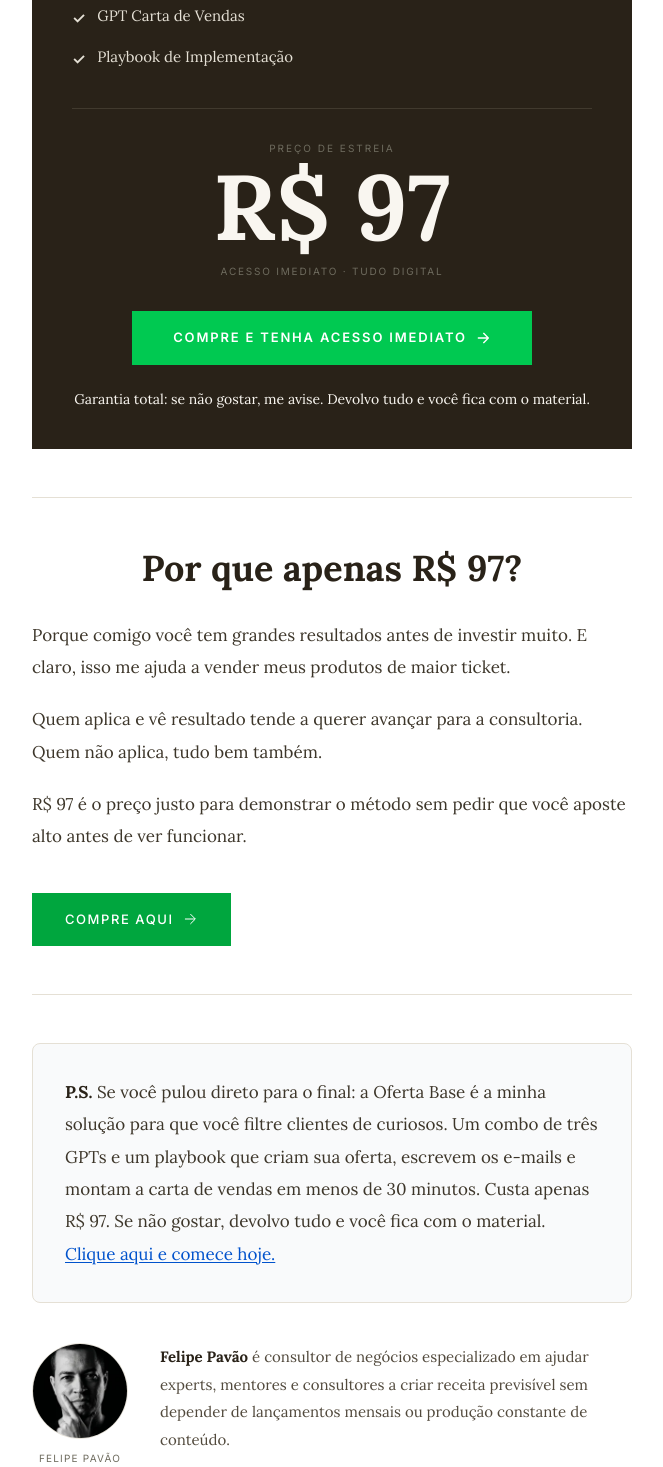
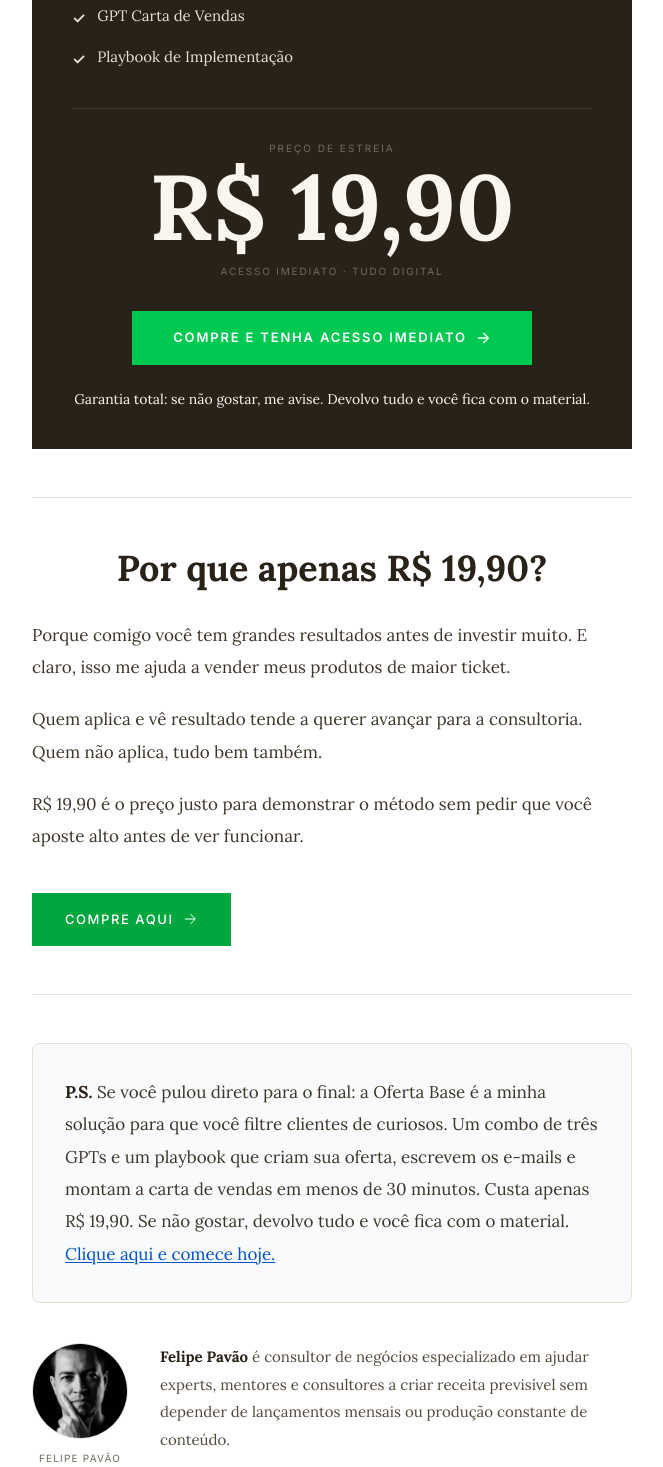
Before and after one commit to felipepavao/felipepavao, a React (Vite) app: page / in a window 1280 px wide. Shown: the part 4755-6222 px from the top of the page, without its empty margins (308-971 px from the left). Built offline with nearby package versions, Linux system fonts and the light colour scheme; no server answers.

Commit message:
Update price: R$97 -> R$19,90 across the page

```diff
--- a/src/pages/HomePage.jsx
+++ b/src/pages/HomePage.jsx
@@ -253,7 +253,7 @@ export default function HomePage() {
             Preço de estreia
           </p>
           <p className="font-body text-[76px] md:text-[92px] font-bold leading-none text-ink-50">
-            R$ 97
+            R$ 19,90
           </p>
           <p className="font-sans text-[10px] uppercase tracking-[0.18em] text-ink-500 mt-3 mb-8">
             Acesso imediato · Tudo digital
@@ -277,9 +277,9 @@ export default function HomePage() {
 
       <hr className="my-8 sm:my-12 border-ink-200" />
 
-      {/* ── POR QUE APENAS R$ 97? ── */}
+      {/* ── POR QUE APENAS R$ 19,90? ── */}
       <h2 className="font-body text-[36px] font-bold leading-tight text-ink-900 mb-7 text-center">
-        Por que apenas R$ 97?
+        Por que apenas R$ 19,90?
       </h2>
 
       <div className="space-y-5 font-body text-[17px] leading-[1.9] text-ink-800">
@@ -292,7 +292,7 @@ export default function HomePage() {
           não aplica, tudo bem também.
         </p>
         <p>
-          R$ 97 é o preço justo para demonstrar o método sem pedir que você aposte
+          R$ 19,90 é o preço justo para demonstrar o método sem pedir que você aposte
           alto antes de ver funcionar.
         </p>
       </div>
@@ -318,7 +318,7 @@ export default function HomePage() {
           final: a Oferta Base é a minha solução para que você filtre clientes de
           curiosos. Um combo de três GPTs e um playbook que criam sua oferta, escrevem
           os e-mails e montam a carta de vendas em menos de 30 minutos. Custa apenas
-          R$ 97. Se não gostar, devolvo tudo e você fica com o material.{' '}
+          R$ 19,90. Se não gostar, devolvo tudo e você fica com o material.{' '}
           <a href={BUY_URL} className="text-brand-700 underline underline-offset-2 hover:text-brand-600 transition-colors">
             Clique aqui e comece hoje.
           </a>
```
